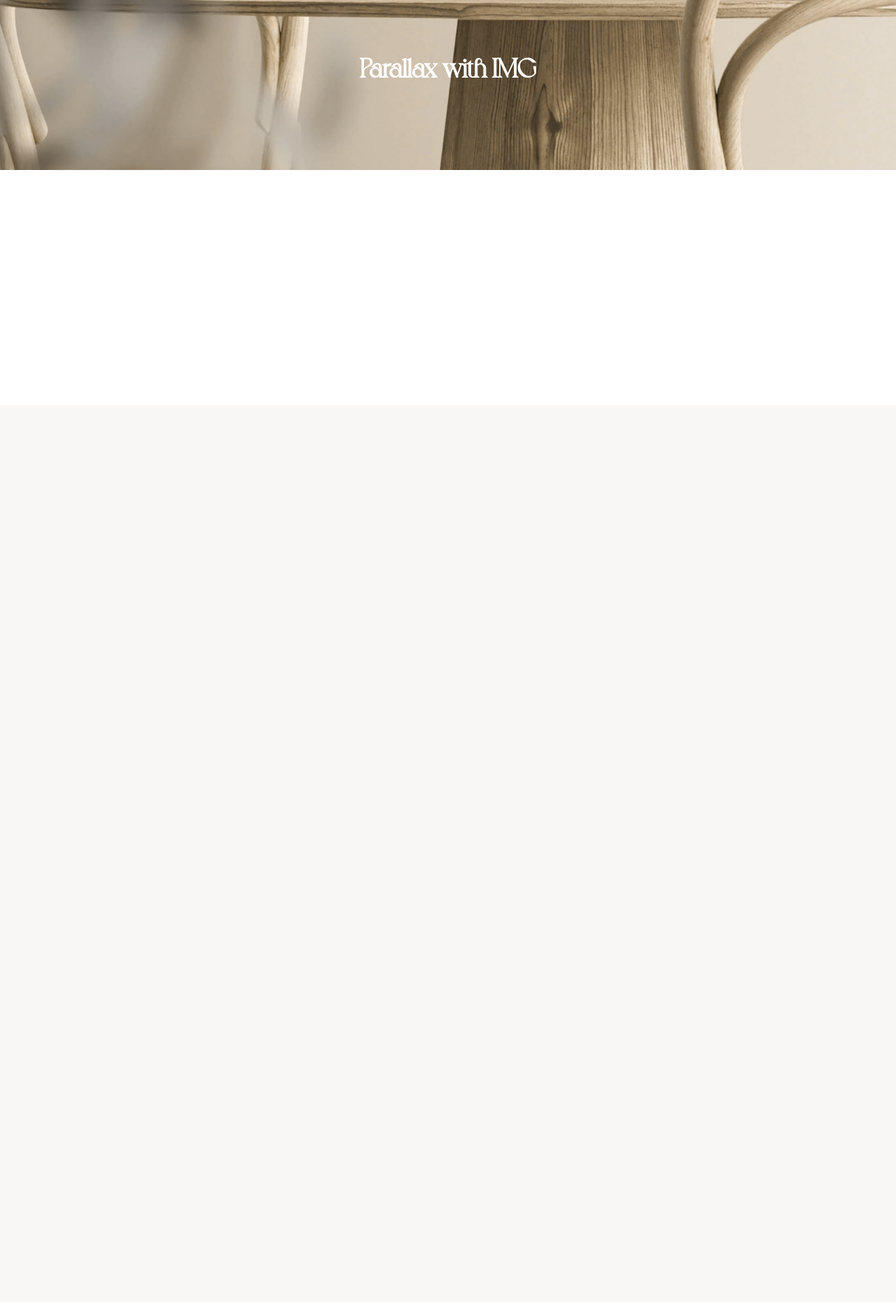
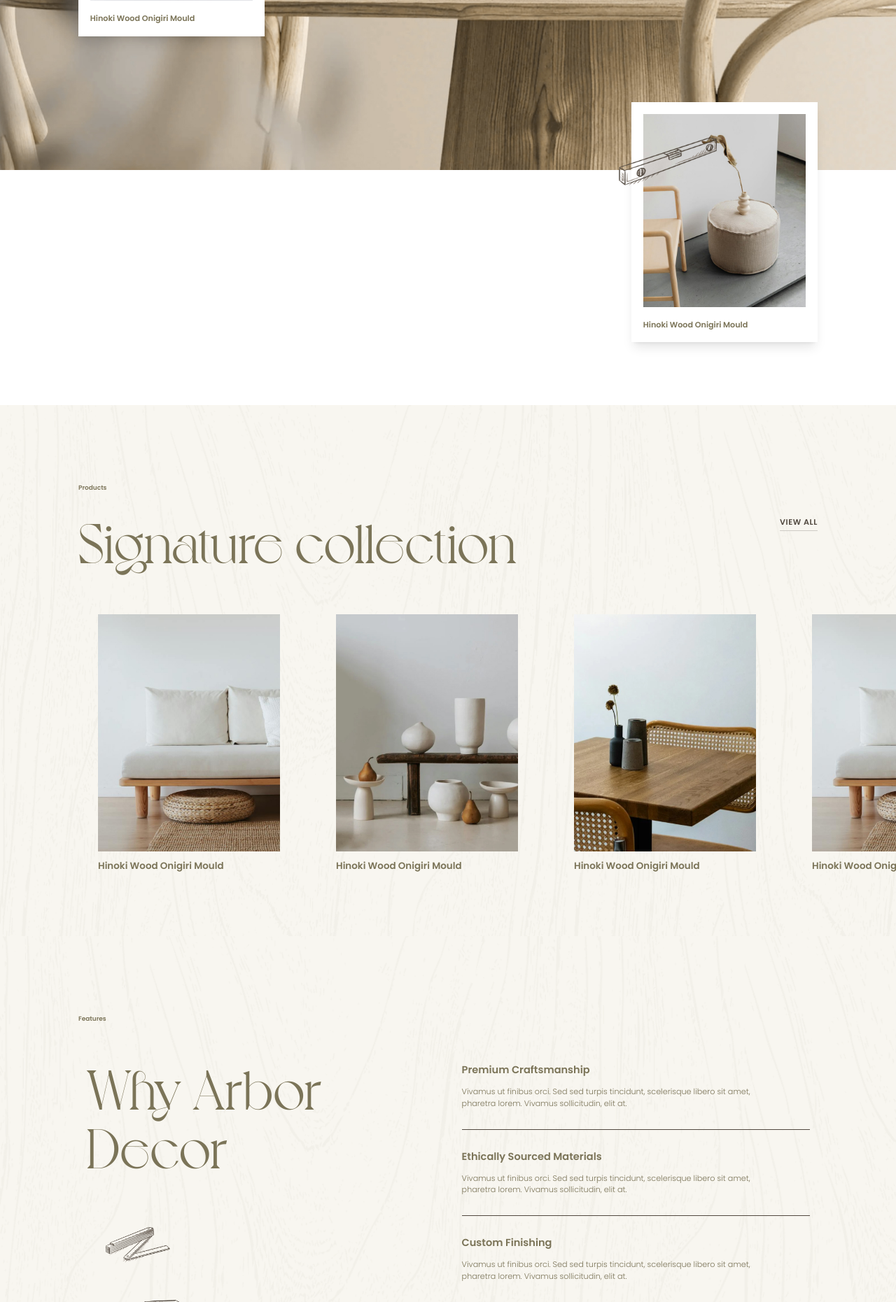
Before and after one commit to Gujjeti/arbor, a PHP site: page / in a window 1280 px wide. Shown: the part 1981-3842 px from the top of the page at 70% size. Before the commit the page ends 2224 px from the top, so only its background shows below. Run offline with PHP 8.4, Linux system fonts and the light colour scheme; some libraries are stand-ins or nearby versions; some web fonts are replaced.

Commit message:
first commit

```diff
--- a/public/css/output.css
+++ b/public/css/output.css
@@ -7,13 +7,12 @@
       "Segoe UI Emoji", "Segoe UI Symbol", "Noto Color Emoji";
     --font-mono: ui-monospace, SFMono-Regular, Menlo, Monaco, Consolas, "Liberation Mono",
       "Courier New", monospace;
-    --color-red-700: oklch(50.5% 0.213 27.518);
     --color-blue-600: oklch(54.6% 0.245 262.881);
     --color-blue-700: oklch(48.8% 0.243 264.376);
+    --color-gray-100: oklch(96.7% 0.003 264.542);
     --color-gray-200: oklch(92.8% 0.006 264.531);
     --color-gray-300: oklch(87.2% 0.01 258.338);
-    --color-gray-800: oklch(27.8% 0.033 256.848);
-    --color-black: #000;
+    --color-gray-600: oklch(44.6% 0.03 256.802);
     --color-white: #fff;
     --spacing: 0.25rem;
     --text-sm: 0.875rem;
@@ -25,6 +24,7 @@
     --font-weight-light: 300;
     --font-weight-normal: 400;
     --font-weight-medium: 500;
+    --font-weight-semibold: 600;
     --font-weight-bold: 700;
     --tracking-wider: 0.05em;
     --ease-in-out: cubic-bezier(0.4, 0, 0.2, 1);
@@ -34,6 +34,7 @@
     --default-mono-font-family: var(--font-mono);
     --color-primary: #EBBF80;
     --color-secondary: #51483F;
+    --color-olive-drab: #7B7458;
   }
 }
 @layer base {
@@ -191,11 +192,50 @@
   .relative {
     position: relative;
   }
+  .static {
+    position: static;
+  }
   .inset-0 {
     inset: calc(var(--spacing) * 0);
   }
+  .-top-10 {
+    top: calc(var(--spacing) * -10);
+  }
+  .-top-15 {
+    top: calc(var(--spacing) * -15);
+  }
   .top-0 {
     top: calc(var(--spacing) * 0);
+  }
+  .top-\[8rem\] {
+    top: 8rem;
+  }
+  .right-0 {
+    right: calc(var(--spacing) * 0);
+  }
+  .right-10 {
+    right: calc(var(--spacing) * 10);
+  }
+  .right-\[3rem\] {
+    right: 3rem;
+  }
+  .right-\[10\%\] {
+    right: 10%;
+  }
+  .right-\[10rem\] {
+    right: 10rem;
+  }
+  .right-\[20\%\] {
+    right: 20%;
+  }
+  .right-\[30\%\] {
+    right: 30%;
+  }
+  .right-\[50\%\] {
+    right: 50%;
+  }
+  .bottom-\[8rem\] {
+    bottom: 8rem;
   }
   .left-0 {
     left: calc(var(--spacing) * 0);
@@ -242,11 +285,11 @@
       max-width: 96rem;
     }
   }
+  .mt-4 {
+    margin-top: calc(var(--spacing) * 4);
+  }
   .mt-\[2rem\] {
     margin-top: 2rem;
-  }
-  .mt-\[3rem\] {
-    margin-top: 3rem;
   }
   .mt-\[6rem\] {
     margin-top: 6rem;
@@ -254,8 +297,26 @@
   .mt-\[8vh\] {
     margin-top: 8vh;
   }
+  .mb-2 {
+    margin-bottom: calc(var(--spacing) * 2);
+  }
+  .mb-3 {
+    margin-bottom: calc(var(--spacing) * 3);
+  }
+  .mb-4 {
+    margin-bottom: calc(var(--spacing) * 4);
+  }
+  .mb-5 {
+    margin-bottom: calc(var(--spacing) * 5);
+  }
   .mb-\[3rem\] {
     margin-bottom: 3rem;
+  }
+  .mb-\[4rem\] {
+    margin-bottom: 4rem;
+  }
+  .mb-\[5rem\] {
+    margin-bottom: 5rem;
   }
   .block {
     display: block;
@@ -302,17 +348,23 @@
   .h-screen {
     height: 100vh;
   }
-  .min-h-\[120vh\] {
-    min-height: 120vh;
-  }
-  .min-h-screen {
-    min-height: 100vh;
+  .w-50 {
+    width: calc(var(--spacing) * 50);
   }
   .w-\[8rem\] {
     width: 8rem;
   }
+  .w-\[15rem\] {
+    width: 15rem;
+  }
+  .w-\[20rem\] {
+    width: 20rem;
+  }
   .w-full {
     width: 100%;
+  }
+  .max-w-\[23\.75rem\] {
+    max-width: 23.75rem;
   }
   .border-collapse {
     border-collapse: collapse;
@@ -334,14 +386,14 @@
   .grid-cols-1 {
     grid-template-columns: repeat(1, minmax(0, 1fr));
   }
+  .grid-cols-2 {
+    grid-template-columns: repeat(2, minmax(0, 1fr));
+  }
   .flex-col {
     flex-direction: column;
   }
   .items-center {
     align-items: center;
-  }
-  .items-end {
-    align-items: flex-end;
   }
   .items-start {
     align-items: flex-start;
@@ -383,6 +429,32 @@
       margin-block-end: calc(calc(var(--spacing) * 4) * calc(1 - var(--tw-space-y-reverse)));
     }
   }
+  .space-y-6 {
+    :where(& > :not(:last-child)) {
+      --tw-space-y-reverse: 0;
+      margin-block-start: calc(calc(var(--spacing) * 6) * var(--tw-space-y-reverse));
+      margin-block-end: calc(calc(var(--spacing) * 6) * calc(1 - var(--tw-space-y-reverse)));
+    }
+  }
+  .divide-y {
+    :where(& > :not(:last-child)) {
+      --tw-divide-y-reverse: 0;
+      border-bottom-style: var(--tw-border-style);
+      border-top-style: var(--tw-border-style);
+      border-top-width: calc(1px * var(--tw-divide-y-reverse));
+      border-bottom-width: calc(1px * calc(1 - var(--tw-divide-y-reverse)));
+    }
+  }
+  .divide-gray-300 {
+    :where(& > :not(:last-child)) {
+      border-color: var(--color-gray-300);
+    }
+  }
+  .divide-secondary {
+    :where(& > :not(:last-child)) {
+      border-color: var(--color-secondary);
+    }
+  }
   .overflow-hidden {
     overflow: hidden;
   }
@@ -393,32 +465,29 @@
     border-style: var(--tw-border-style);
     border-width: 1px;
   }
-  .bg-\[\#7B7458\] {
-    background-color: #7B7458;
-  }
   .bg-\[\#d1c7a3\] {
     background-color: #d1c7a3;
-  }
-  .bg-black {
-    background-color: var(--color-black);
   }
   .bg-blue-600 {
     background-color: var(--color-blue-600);
   }
+  .bg-gray-100 {
+    background-color: var(--color-gray-100);
+  }
   .bg-gray-200 {
     background-color: var(--color-gray-200);
   }
-  .bg-red-700 {
-    background-color: var(--color-red-700);
+  .bg-olive-drab {
+    background-color: var(--color-olive-drab);
   }
-  .bg-\[url\(\.\.\/images\/flower-bg\.jpg\)\] {
-    background-image: url(../images/flower-bg.jpg);
+  .bg-white {
+    background-color: var(--color-white);
+  }
+  .bg-\[url\(\'\.\.\/images\/white-textture-bg\.png\'\)\] {
+    background-image: url('../images/white-textture-bg.png');
   }
   .bg-\[url\(\.\.\/images\/white-textture-bg\.png\)\] {
     background-image: url(../images/white-textture-bg.png);
-  }
-  .bg-contain {
-    background-size: contain;
   }
   .object-cover {
     object-fit: cover;
@@ -435,11 +504,17 @@
   .px-4 {
     padding-inline: calc(var(--spacing) * 4);
   }
+  .px-5 {
+    padding-inline: calc(var(--spacing) * 5);
+  }
   .px-6 {
     padding-inline: calc(var(--spacing) * 6);
   }
-  .px-\[8rem\] {
-    padding-inline: 8rem;
+  .px-10 {
+    padding-inline: calc(var(--spacing) * 10);
+  }
+  .px-\[10rem\] {
+    padding-inline: 10rem;
   }
   .py-2 {
     padding-block: calc(var(--spacing) * 2);
@@ -447,8 +522,32 @@
   .py-4 {
     padding-block: calc(var(--spacing) * 4);
   }
+  .py-8 {
+    padding-block: calc(var(--spacing) * 8);
+  }
+  .py-10 {
+    padding-block: calc(var(--spacing) * 10);
+  }
+  .py-\[6rem\] {
+    padding-block: 6rem;
+  }
+  .py-\[10rem\] {
+    padding-block: 10rem;
+  }
+  .pt-10 {
+    padding-top: calc(var(--spacing) * 10);
+  }
+  .pt-\[5rem\] {
+    padding-top: 5rem;
+  }
   .pt-\[10rem\] {
     padding-top: 10rem;
+  }
+  .pb-10 {
+    padding-bottom: calc(var(--spacing) * 10);
+  }
+  .pb-\[8rem\] {
+    padding-bottom: 8rem;
   }
   .text-center {
     text-align: center;
@@ -468,11 +567,24 @@
     font-size: var(--text-sm);
     line-height: var(--tw-leading, var(--text-sm--line-height));
   }
+  .text-\[1\.2rem\] {
+    font-size: 1.2rem;
+  }
+  .text-\[1\.3rem\] {
+    font-size: 1.3rem;
+  }
+  .text-\[1\.4rem\] {
+    font-size: 1.4rem;
+  }
+  .text-\[1\.6rem\] {
+    font-size: 1.6rem;
+  }
   .text-\[2rem\] {
     font-size: 2rem;
   }
-  .text-\[3vw\] {
-    font-size: 3vw;
+  .font-\[300\] {
+    --tw-font-weight: 300;
+    font-weight: 300;
   }
   .font-bold {
     --tw-font-weight: var(--font-weight-bold);
@@ -486,8 +598,19 @@
     --tw-font-weight: var(--font-weight-medium);
     font-weight: var(--font-weight-medium);
   }
-  .text-gray-800 {
-    color: var(--color-gray-800);
+  .font-normal {
+    --tw-font-weight: var(--font-weight-normal);
+    font-weight: var(--font-weight-normal);
+  }
+  .font-semibold {
+    --tw-font-weight: var(--font-weight-semibold);
+    font-weight: var(--font-weight-semibold);
+  }
+  .text-gray-600 {
+    color: var(--color-gray-600);
+  }
+  .text-olive-drab {
+    color: var(--color-olive-drab);
   }
   .text-secondary {
     color: var(--color-secondary);
@@ -506,6 +629,10 @@
   }
   .shadow {
     --tw-shadow: 0 1px 3px 0 var(--tw-shadow-color, rgb(0 0 0 / 0.1)), 0 1px 2px -1px var(--tw-shadow-color, rgb(0 0 0 / 0.1));
+    box-shadow: var(--tw-inset-shadow), var(--tw-inset-ring-shadow), var(--tw-ring-offset-shadow), var(--tw-ring-shadow), var(--tw-shadow);
+  }
+  .shadow-lg {
+    --tw-shadow: 0 10px 15px -3px var(--tw-shadow-color, rgb(0 0 0 / 0.1)), 0 4px 6px -4px var(--tw-shadow-color, rgb(0 0 0 / 0.1));
     box-shadow: var(--tw-inset-shadow), var(--tw-inset-ring-shadow), var(--tw-ring-offset-shadow), var(--tw-ring-shadow), var(--tw-shadow);
   }
   .outline {
@@ -538,9 +665,9 @@
       }
     }
   }
-  .sm\:grid-cols-2 {
+  .sm\:p-6 {
     @media (width >= 40rem) {
-      grid-template-columns: repeat(2, minmax(0, 1fr));
+      padding: calc(var(--spacing) * 6);
     }
   }
   .md\:flex {
@@ -594,6 +711,7 @@ h1, h2, h3, h4 {
 body {
   font-size: 1rem;
   font-weight: 700;
+  color: #51483F;
 }
 .header {
   --tw-translate-y: -30px;
@@ -1033,6 +1157,11 @@ header .nav-link {
   inherits: false;
   initial-value: 0;
 }
+@property --tw-divide-y-reverse {
+  syntax: "*";
+  inherits: false;
+  initial-value: 0;
+}
 @property --tw-border-style {
   syntax: "*";
   inherits: false;
@@ -1140,6 +1269,7 @@ header .nav-link {
       --tw-skew-x: initial;
       --tw-skew-y: initial;
       --tw-space-y-reverse: 0;
+      --tw-divide-y-reverse: 0;
       --tw-border-style: solid;
       --tw-font-weight: initial;
       --tw-shadow: 0 0 #0000;
--- a/public/index.html
+++ b/public/index.html
@@ -92,7 +92,7 @@
   />
 
   <!-- Tint Overlay -->
-  <div class="absolute inset-0 bg-[#7B7458] opacity-70   z-10"></div>
+  <div class="absolute inset-0 bg-olive-drab opacity-70   z-10"></div>
 
   <!-- Centered Title -->
   <div class="relative z-20 flex items-center justify-center h-full flex-col">
@@ -105,9 +105,11 @@
     </h1>
     </div>
 
-    <a href="#" class="btn btn-primary btn-lg mt-[8vh] block text-center explore__CTA">
+   <div class="explore__CTA">
+     <a href="#" class="btn btn-primary btn-lg mt-[8vh] block text-center ">
      Explore Collection
     </a>
+   </div>
 
   </div>
 
@@ -200,7 +202,7 @@
 
 
 
-<section id="aboutArbor" class="aboutArbor px-[8rem]  relative w-full h-screen bg-img bg-[url(../images/white-textture-bg.png)] pt-[10rem]" >
+<section id="aboutArbor" class="aboutArbor px-[10rem]  relative w-full h-screen bg-img bg-[url(../images/white-textture-bg.png)] pt-[10rem]" >
  <div class="grid grid-cols-1 md:grid-cols-[25%_75%] gap-[4vw] p-[2vw] items-start justify-items-end">
 
 
@@ -217,9 +219,9 @@
   </div>
 
   <!-- Right Side Content -->
-  <div class="text-gray-800 text-left">
-    <small class="text-secondary mb-[3rem] block">About arbor Decor</small>
-    <h2 class="heading-1 text-secondary">
+  <div class="text-left">
+    <small class="text-olive-drab mb-[3rem] block">About arbor Decor</small>
+    <h2 class="heading-1 text-olive-drab">
         Design is not just what<br/> it looks like, Design is<br/> also how its works.
     </h2>
 
@@ -235,58 +237,162 @@
 
 
 
-<section class="px-[8rem] relative h-[120vh]  w-full  overflow-hidden" >
-  <!-- Parallax Image (looks like background) -->
-  <div
-    data-scroll
-    data-scroll-speed="-2"
-    class="absolute inset-0 z-0"
-  >
+<section class="relative h-[120vh] w-full overflow-hidden parallax-section">
+  <!-- Parallax Image -->
+  <div data-scroll data-scroll-speed="-2" class="absolute inset-0 z-0">
     <img src="images/flower-bg.jpg" alt="" class="w-full h-full object-cover" />
   </div>
 
-  <!-- Foreground content -->
-  <div class="relative z-10 flex items-center justify-center h-full text-white text-center">
-    <h1 class="text-[3vw] font-bold">Parallax with IMG</h1>
+  <!-- Cards -->
+  <div class="relative z-10 h-full flex flex-col items-center justify-center">
+    <!-- Left Top Card -->
+    <div class="bg-white  p-4 sm:p-6 absolute top-[8rem] left-[10rem] max-w-[23.75rem] flex flex-col items-start space-y-6 shadow-lg">
+      <img src="images/hinoki-wood.jpg" alt="Card 1" class="w-full " />
+      <p class="text-olive-drab">Hinoki Wood Onigiri Mould</p>
+    </div>
+
+    <!-- Right Bottom Card -->
+    <div class="bg-white  p-4 sm:p-6 absolute bottom-[8rem] right-[10rem] max-w-[23.75rem] flex flex-col items-start space-y-6 shadow-lg">
+      <img src="images/hinoki-wood2.jpg" alt="Card 2" class="w-full " />
+      <p class="text-olive-drab">Hinoki Wood Onigiri Mould</p>
+    </div>
   </div>
 </section>
 
 
-<div class="hidden grid gap-[1.5vw]
-              grid-cols-1
-              sm:grid-cols-2
-              md:grid-cols-4
-              lg:grid-cols-[10vw_20vw_35vw_20vw_10vw]">
 
-    <!-- Column 1 (stacked 2) -->
-    <div class="flex flex-col gap-[1.5vw]">
-      <div class="bg-black w-full h-[50vh]"></div>
-      <div class="bg-black w-full h-[50vh]"></div>
+<!-- Section -->
+<section class="relative w-full  bg-img bg-[url('../images/white-textture-bg.png')] pt-[10rem] pb-[8rem]">
+
+    <div class="px-[10rem] relative">
+             <small class="text-olive-drab mb-[3rem] block">Products</small>
+
+  <!-- Header: Left title, Right button -->
+  <div class="flex justify-between items-start">
+       <h2 class="heading-1 text-olive-drab">Signature collection</h2>
+    <a class="btn-link" href="#">
+      View All
+    </a>
+  </div>
+
+  <span class="absolute right-[20%] -top-15 z-20" data-scroll data-scroll-speed="-2">
+    <img src="images/wood.png" alt="" class="w-50" />
+  </span>
     </div>
 
-    <!-- Column 2 -->
-    <div class="flex items-center ">
-      <div class="bg-red-700 h-[60vh] w-full"></div>
+
+  <!-- Swiper Slider -->
+  <div class="pt-[5rem] ">
+    <div class="swiper ProductsSlider">
+      <div class="swiper-wrapper">
+
+        <!-- Single Card Slide -->
+        <div class="swiper-slide">
+
+            <img src="images/products/1.jpg" alt="Product" class="w-full object-cover" />
+            <p class="text-olive-drab text-[1.2rem] mt-4 font-bold">
+             Hinoki Wood Onigiri Mould
+            </p>
+
+        </div>
+
+        <!-- Add more .swiper-slide blocks as needed -->
+        <div class="swiper-slide">
+
+            <img src="images/products/2.jpg" alt="Product" class="w-full object-cover" />
+            <p class="text-olive-drab text-[1.2rem] mt-4 font-bold">
+             Hinoki Wood Onigiri Mould
+            </p>
+
+        </div>
+
+        <div class="swiper-slide">
+
+            <img src="images/products/3.jpg" alt="Product" class="w-full object-cover" />
+            <p class="text-olive-drab text-[1.2rem] mt-4 font-bold">
+             Hinoki Wood Onigiri Mould
+            </p>
+
+        </div>
+
+         <div class="swiper-slide">
+
+            <img src="images/products/1.jpg" alt="Product" class="w-full object-cover" />
+            <p class="text-olive-drab text-[1.2rem] mt-4 font-bold">
+             Hinoki Wood Onigiri Mould
+            </p>
+
+        </div>
+
+
+         <div class="swiper-slide">
+
+            <img src="images/products/2.jpg" alt="Product" class="w-full object-cover" />
+            <p class="text-olive-drab text-[1.2rem] mt-4 font-bold">
+             Hinoki Wood Onigiri Mould
+            </p>
+
+        </div>
+
+         <div class="swiper-slide">
+
+            <img src="images/products/3.jpg" alt="Product" class="w-full object-cover" />
+            <p class="text-olive-drab text-[1.2rem] mt-4 font-bold">
+             Hinoki Wood Onigiri Mould
+            </p>
+
+        </div>
+
+      </div>
+
     </div>
+  </div>
+</section>
 
-    <!-- Column 3 -->
-    <div class="flex items-end ">
-      <div class="bg-black h-[70vh] w-full"></div>
-    </div>
 
-    <!-- Column 4 (stacked 2) -->
-    <div class="flex flex-col gap-[1.5vw] justify-end">
-      <div class="bg-black w-full h-[50vh]"></div>
-      <div class="bg-black w-full h-[40vh]"></div>
-    </div>
+<section class="relative px-[10rem] w-full  bg-img bg-[url('../images/white-textture-bg.png')] pt-[10rem] pb-[8rem]">
+       <small class="text-olive-drab mb-[4rem] block">Features</small>
 
-    <!-- Column 5 (stacked 2) -->
-    <div class="flex flex-col gap-[1.5vw]">
-      <div class="bg-black w-full h-[30vh]"></div>
-      <div class="bg-black w-full h-[70vh]"></div>
-    </div>
+<div class="grid grid-cols-2 gap-6">
+  <div class="p-4">
+        <h2 class="heading-1 text-olive-drab">Why Arbor<br/> Decor</h2>
+        <div class="py-[6rem] px-10">
+            <img src="images/arbor-decor.png" alt="Arbor Decor" class="w-[15rem] ">
+        </div>
+  </div>
+  <div class="p-4">
+    <ul class="divide-y divide-secondary">
+  <li class="pb-10">
+    <h6 class="text-olive-drab font-bold text-[1.3rem] mb-4">Premium Craftsmanship</h6>
+    <p class="text-olive-drab font-light">
+       Vivamus ut finibus orci. Sed sed turpis tincidunt, scelerisque libero sit amet,<br/> pharetra lorem. Vivamus sollicitudin, elit at.
+    </p>
+  </li>
+  <li class="py-10">
+    <h6 class="text-olive-drab font-bold text-[1.3rem] mb-4">Ethically Sourced Materials</h6>
+    <p class="text-olive-drab font-light">
+       Vivamus ut finibus orci. Sed sed turpis tincidunt, scelerisque libero sit amet,<br/> pharetra lorem. Vivamus sollicitudin, elit at.
+    </p>
+  </li>
+  <li class="py-10">
+    <h6 class="text-olive-drab font-bold text-[1.3rem] mb-4">Custom Finishing</h6>
+    <p class="text-olive-drab font-light">
+       Vivamus ut finibus orci. Sed sed turpis tincidunt, scelerisque libero sit amet,<br/> pharetra lorem. Vivamus sollicitudin, elit at.
+    </p>
+  </li>
+  <li class="py-10">
+    <h6 class="text-olive-drab font-bold text-[1.3rem] mb-4">Pan-India Delivery</h6>
+    <p class="text-olive-drab font-light">
+       Vivamus ut finibus orci. Sed sed turpis tincidunt, scelerisque libero sit amet,<br/> pharetra lorem. Vivamus sollicitudin, elit at.
+    </p>
+  </li>
+</ul>
 
   </div>
+</div>
+
+</section>
+
 
 
 <!--
--- a/public/js/main.js
+++ b/public/js/main.js
@@ -65,6 +65,27 @@ const swiper = new Swiper(".mySwiper", {
     1024: { slidesPerView: 5 },
   }
 });
+
+
+const ProductsSlider = new Swiper('.ProductsSlider', {
+     slidesPerView: 1,
+    spaceBetween: 80,
+    slidesOffsetBefore: 140,
+    pagination: {
+      el: '.swiper-pagination',
+      clickable: true,
+    },
+    breakpoints: {
+      640: {
+        slidesPerView: 2,
+        slidesOffsetBefore: 10,
+      },
+      1024: {
+        slidesPerView: 4,
+        slidesOffsetBefore: 140,
+      },
+    },
+  });
 
 const slider = document.getElementById("thumbSlider");
 let hoverZone = null;
```
Also changed, not shown: other parts of public/css/output.css (+10 -32 lines), src/input.css (+10 -1 lines), public/images/arbor-decor.png (added), public/images/hinoki-wood.jpg (added), public/images/hinoki-wood2.jpg (added), public/images/products/1.jpg (added), public/images/products/2.jpg (added), public/images/products/3.jpg (added), public/images/wood.png (added).
